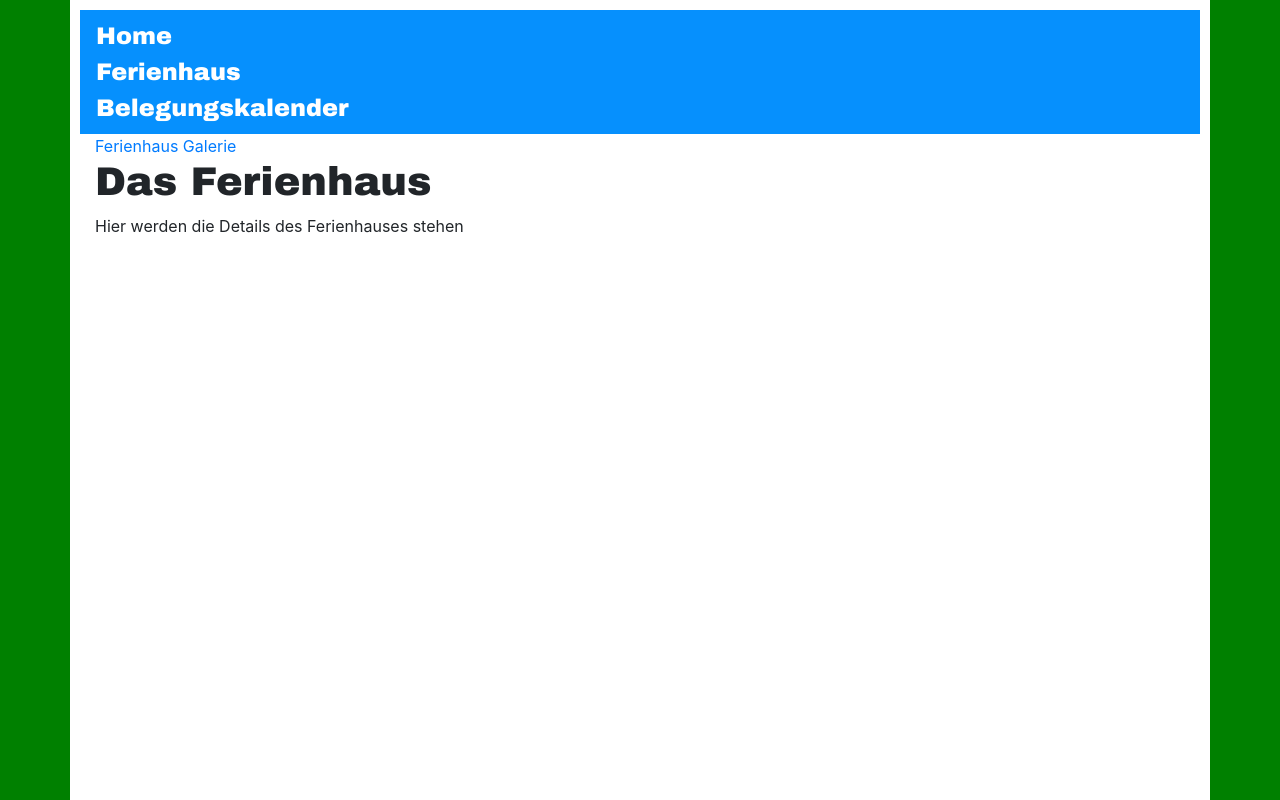
After one commit to Ragoo/ferienhaus-web, a Django app: a page that uses ferienhausWeb/templates/ferienhausWeb/base.html in a window 1280 px wide. The commit adds this page. Run offline with Django 3.2, Linux system fonts and the light colour scheme; some libraries are stand-ins or nearby versions.

Commit message:
bootstrap first steps

```diff
--- a/ferienhausWeb/static/css/ferienhausWeb.css
+++ b/ferienhausWeb/static/css/ferienhausWeb.css
@@ -1,19 +1,3 @@
-.page-header {
-    background-color: #4ab3ff;
-    margin-top: 0;
-    padding: 20px 20px 20px 40px;
-}
-
-.page-header h1, .page-header h1 a, .page-header h1 a:visited, .page-header h1 a:active {
-    color: #ffffff;
-    font-size: 36pt;
-    text-decoration: none;
-}
-
-.content {
-    margin-left: 40px;
-}
-
 h1, h2, h3, h4 {
     font-family: 'Arial Black', cursive;
 }
@@ -30,13 +14,6 @@ h1, h2, h3, h4 {
     width: 100%;
 }
 
-.top-menu, .top-menu:hover, .top-menu:visited {
-    color: #ffffff;
-    float: right;
-    font-size: 26pt;
-    margin-right: 20px;
-}
-
 .post {
     margin-bottom: 70px;
 }
@@ -44,3 +21,14 @@ h1, h2, h3, h4 {
 .post h1 a, .post h1 a:visited {
     color: #000000;
 }
+
+
+.outer-background {
+    background-color: green;
+}
+
+.whole-body {
+    background-color: white;
+    min-height:100%;
+    padding:10px;
+}
--- /dev/null
+++ b/ferienhausWeb/static/css/parts/top-nav.css
@@ -0,0 +1,9 @@
+.navbar a{
+    color:white;
+    font-family:"Arial Black";
+    font-size:1.5em;
+}
+
+.navbar-light {
+    background-color: #0690fd;
+}
--- a/ferienhausWeb/templates/ferienhausWeb/base.html
+++ b/ferienhausWeb/templates/ferienhausWeb/base.html
@@ -2,21 +2,46 @@
 <html>
 <head>
     <title>Ferienhaus Altfunnixsiel</title>
-        <link rel="stylesheet" href="//maxcdn.bootstrapcdn.com/bootstrap/3.2.0/css/bootstrap.min.css">
-        <link rel="stylesheet" href="//maxcdn.bootstrapcdn.com/bootstrap/3.2.0/css/bootstrap-theme.min.css">
-        <link rel="stylesheet" href="{% static 'css/ferienhausWeb.css' %}">
+    <link rel="stylesheet" href="https://maxcdn.bootstrapcdn.com/bootstrap/4.0.0-alpha.5/css/bootstrap.min.css"
+          integrity="sha384-AysaV+vQoT3kOAXZkl02PThvDr8HYKPZhNT5h/CXfBThSRXQ6jW5DO2ekP5ViFdi" crossorigin="anonymous">
+    <link rel="stylesheet" href="{% static "css/ferienhausWeb.css" %}">
+    <link rel="stylesheet" href="{% static "css/parts/top-nav.css" %}">
+    <meta name="viewport" content="width=device-width, initial-scale=1">
 </head>
+
+
 <body>
-        <div class="page-header">
-            <h1><a href="/">Ferienhaus Altfunnixsiel</a></h1>
-        </div>
+<div class="outer-background">
+    <div class="whole-body container">
+
+        {% include "ferienhausWeb/parts/top-nav.html" %}
+
         <div class="content container">
             <div class="row">
                 <div class="col-md-8">
+
                     {% block content %}
                     {% endblock %}
+
                 </div>
             </div>
         </div>
+    </div>
+</div>
+
+<script src="https://ajax.googleapis.com/ajax/libs/jquery/3.1.1/jquery.min.js"
+        integrity="sha384-3ceskX3iaEnIogmQchP8opvBy3Mi7Ce34nWjpBIwVTHfGYWQS9jwHDVRnpKKHJg7"
+        crossorigin="anonymous"></script>
+<script src="https://cdnjs.cloudflare.com/ajax/libs/tether/1.3.7/js/tether.min.js"
+        integrity="sha384-XTs3FgkjiBgo8qjEjBk0tGmf3wPrWtA6coPfQDfFEY8AnYJwjalXCiosYRBIBZX8"
+        crossorigin="anonymous"></script>
+<script src="https://maxcdn.bootstrapcdn.com/bootstrap/4.0.0-alpha.5/js/bootstrap.min.js"
+        integrity="sha384-BLiI7JTZm+JWlgKa0M0kGRpJbF2J8q+qreVrKBC47e3K6BW78kGLrCkeRX6I9RoK"
+        crossorigin="anonymous"></script>
 </body>
 </html>
+
+<!--
+                <li><a href="{% url 'ferienhaus' %}">Ferienhaus</a></li>
+                <li><a href="{% url 'belegugnskalender' %}">Belegungskalender</a></li>
+                -->
--- /dev/null
+++ b/ferienhausWeb/templates/ferienhausWeb/ferienhaus.html
@@ -0,0 +1,11 @@
+{% extends 'ferienhausWeb/base.html' %}
+
+{% block content %}
+    <div>
+                    <a href="{% url 'ferienhaus_galerie' %}">Ferienhaus Galerie</a>
+    </div>
+        <div>
+            <h1> Das Ferienhaus</h1>
+        <p>Hier werden die Details des Ferienhauses stehen</p>
+        </div>
+{% endblock %}
--- /dev/null
+++ b/ferienhausWeb/templates/ferienhausWeb/parts/top-nav.html
@@ -0,0 +1,12 @@
+<nav class="navbar navbar-light bg-faded" >
+   <!-- <a class="navbrand navbar-brand" href="/">TEST</a>-->
+    <ul class="nav navbar-nav">
+        <li class="nav-item">
+            <a href="/">Home</a>
+        <li class="nav-item">
+            <a href="{% url 'ferienhaus' %}">Ferienhaus</a>
+        <li class="nav-item">
+            <a href="{% url 'belegugnskalender' %}">Belegungskalender</a>
+        </li>
+    </ul>
+</nav>
--- a/ferienhausWeb/urls.py
+++ b/ferienhausWeb/urls.py
@@ -3,4 +3,7 @@ from . import views
 
 urlpatterns = [
     url(r'^$', views.home, name='home'),
+    url(r'^ferienhaus_beschreibung/$', views.ferienhaus, name='ferienhaus'),
+    url(r'^ferienhaus_galerie/$', views.ferienhaus_galerie, name='ferienhaus_galerie'),
+    url(r'^belegugnskalender/$', views.belegugnskalender, name='belegugnskalender'),
 ]
--- a/ferienhausWeb/views.py
+++ b/ferienhausWeb/views.py
@@ -7,3 +7,12 @@ from .models import Post
 def home(request):
     posts = Post.objects.filter(published_date__lte=timezone.now()).order_by('published_date')
     return render(request, 'ferienhausWeb/home.html', {'posts': posts})
+
+def ferienhaus(request):
+    return render(request, 'ferienhausWeb/ferienhaus.html', {})
+
+def ferienhaus_galerie(request):
+    return render(request, 'ferienhausWeb/ferienhaus_galerie.html', {})
+
+def belegugnskalender(request):
+    return render(request, 'ferienhausWeb/belegugnskalender.html', {})
```
Also changed, not shown: ferienhausWeb/templates/ferienhausWeb/belegugnskalender.html (added, +8 -0 lines), ferienhausWeb/templates/ferienhausWeb/ferienhaus_galerie.html (added, +8 -0 lines). Lines whose indentation alone changed are shown as unchanged.
